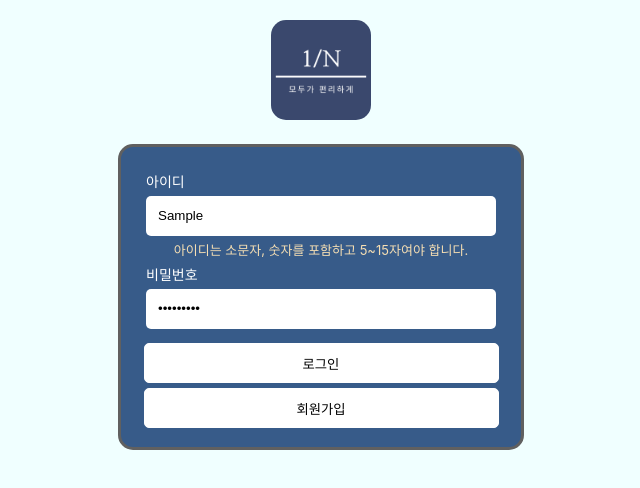
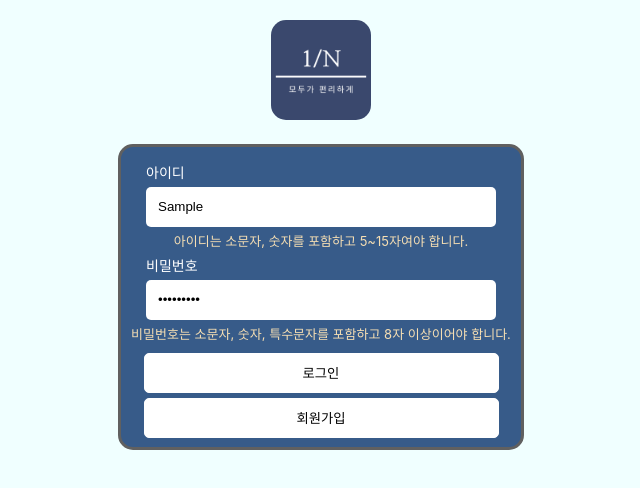
Before and after one commit to MoonJunYoung/nbbang, a React (Create React App) app in the folder frontend/: page /signd in a window 1280 px wide. Both pictures are taken after typing "Sample", "Sample123" into the empty fields and a click on the button "로그인". Shown: the top 488 px of the page, without its empty margins (319-959 px from the left). Built offline with nearby package versions, Linux system fonts and the light colour scheme.

Commit message:
비밀번호 정규식 수정

```diff
--- a/frontend/src/pages/SigndPage/index.js
+++ b/frontend/src/pages/SigndPage/index.js
@@ -105,7 +105,7 @@ const SigndPage = () => {
     }
 
     if (name === "password") {
-      const passwordRegex = /^(?=.*[a-z])(?=.*[A-Z])(?=.*\d)[a-zA-Z\d]{8,}$/;
+      const passwordRegex = /^(?=.*[a-z])(?=.*\d)(?=.*[@#$%^&*!])[a-z\d@#$%^&*!]{8,}$/;
       const isValid = passwordRegex.test(value);
       setIsPasswordValid(isValid);
     }
@@ -165,7 +165,7 @@ const SigndPage = () => {
             />
           </InputBox>
           {!isPasswordValid && formData.password.length > 0 &&
-          (<Valid>비밀번호는 대문자, 소문자, 숫자를 포함하고 8자 이상이어야 합니다.</Valid>)}
+          (<Valid>비밀번호는 소문자, 숫자, 특수문자를 포함하고 8자 이상이어야 합니다.</Valid>)}
           <SignInButton onClick={()=>setSignd(true)} type="submit">로그인</SignInButton>
           <SingUpButton onClick={()=>setSignd(false)} type="submit">회원가입</SingUpButton>
         </form>
```
